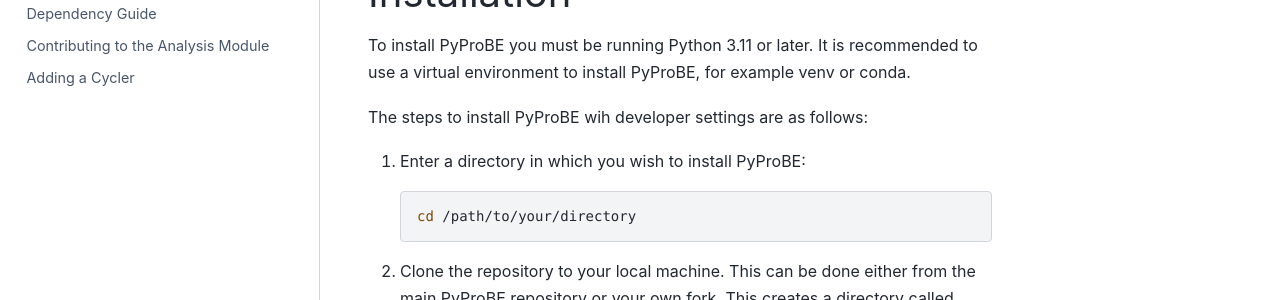
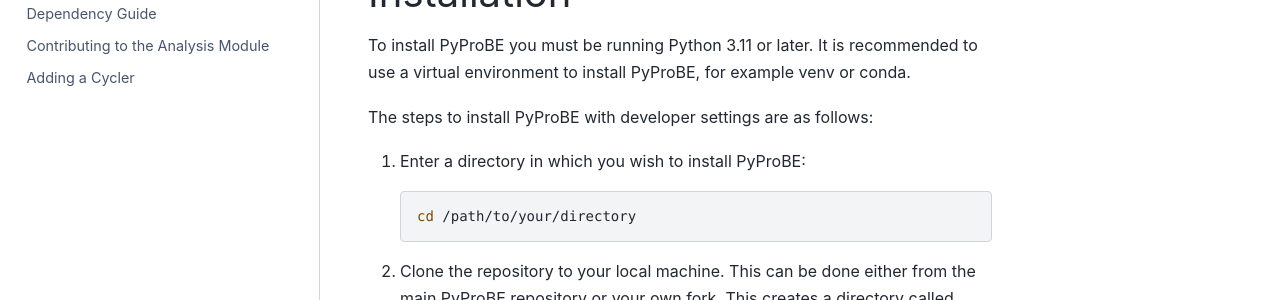
Before and after one commit to ImperialCollegeLondon/PyProBE, a Sphinx documentation site: the page built from docs/source/developer_guide/developer_installation.rst, in a window 1280 px wide and 900 px high. Shown: the part 177-477 px from the top of the window. Built offline with Sphinx 7.4.7 and the PyData theme 0.15.4, drawn with Linux system fonts in a browser that asks for light colours.

```diff
--- a/docs/source/developer_guide/developer_installation.rst
+++ b/docs/source/developer_guide/developer_installation.rst
@@ -4,7 +4,7 @@
 To install PyProBE you must be running Python 3.11 or later. It is recommended to use a
 virtual environment to install PyProBE, for example venv or conda.
 
-The steps to install PyProBE wih developer settings are as follows:
+The steps to install PyProBE with developer settings are as follows:
 
 1. Enter a directory in which you wish to install PyProBE:
 
```
Also changed, not shown: docs/source/user_guide/importing_data.rst (+11 -0 lines).
